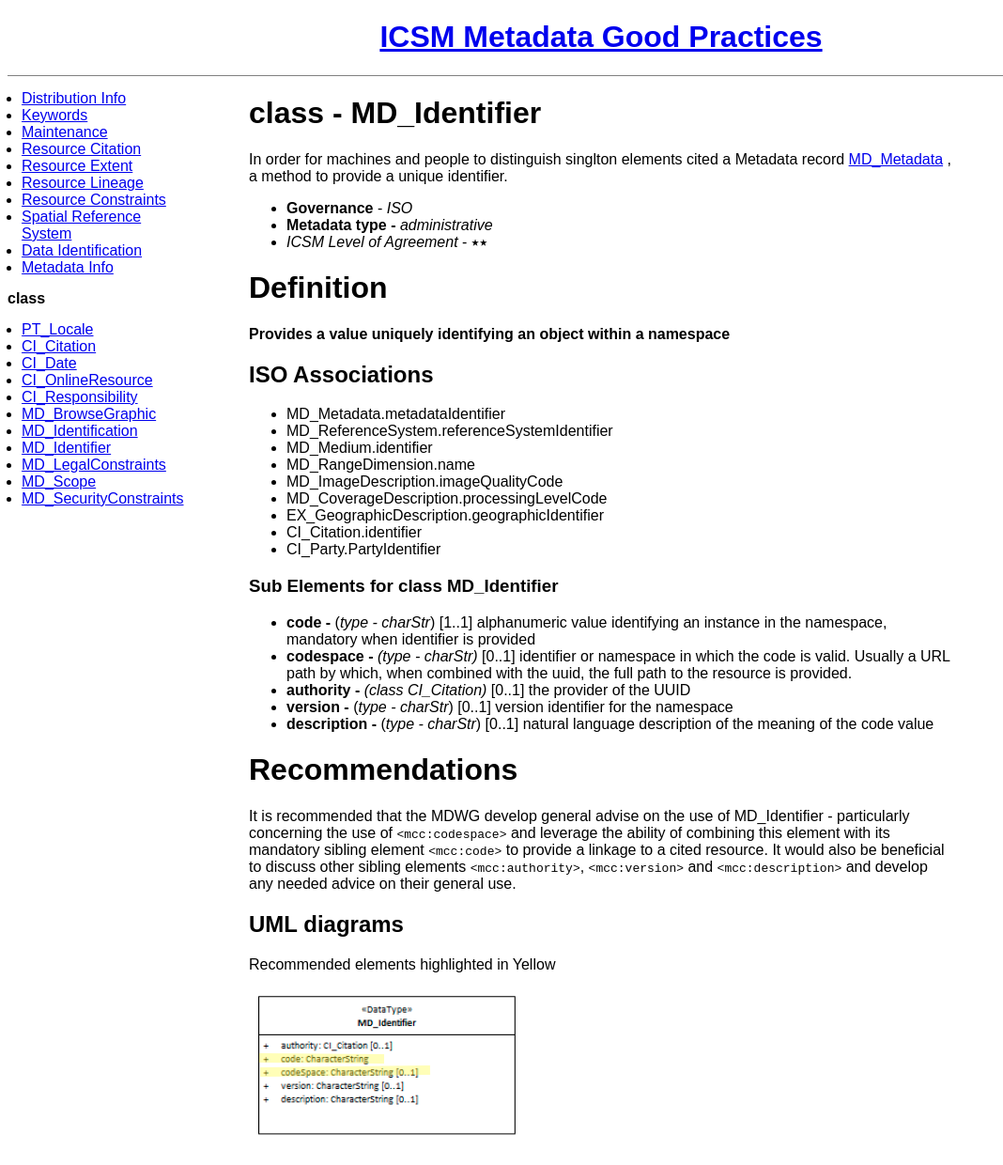
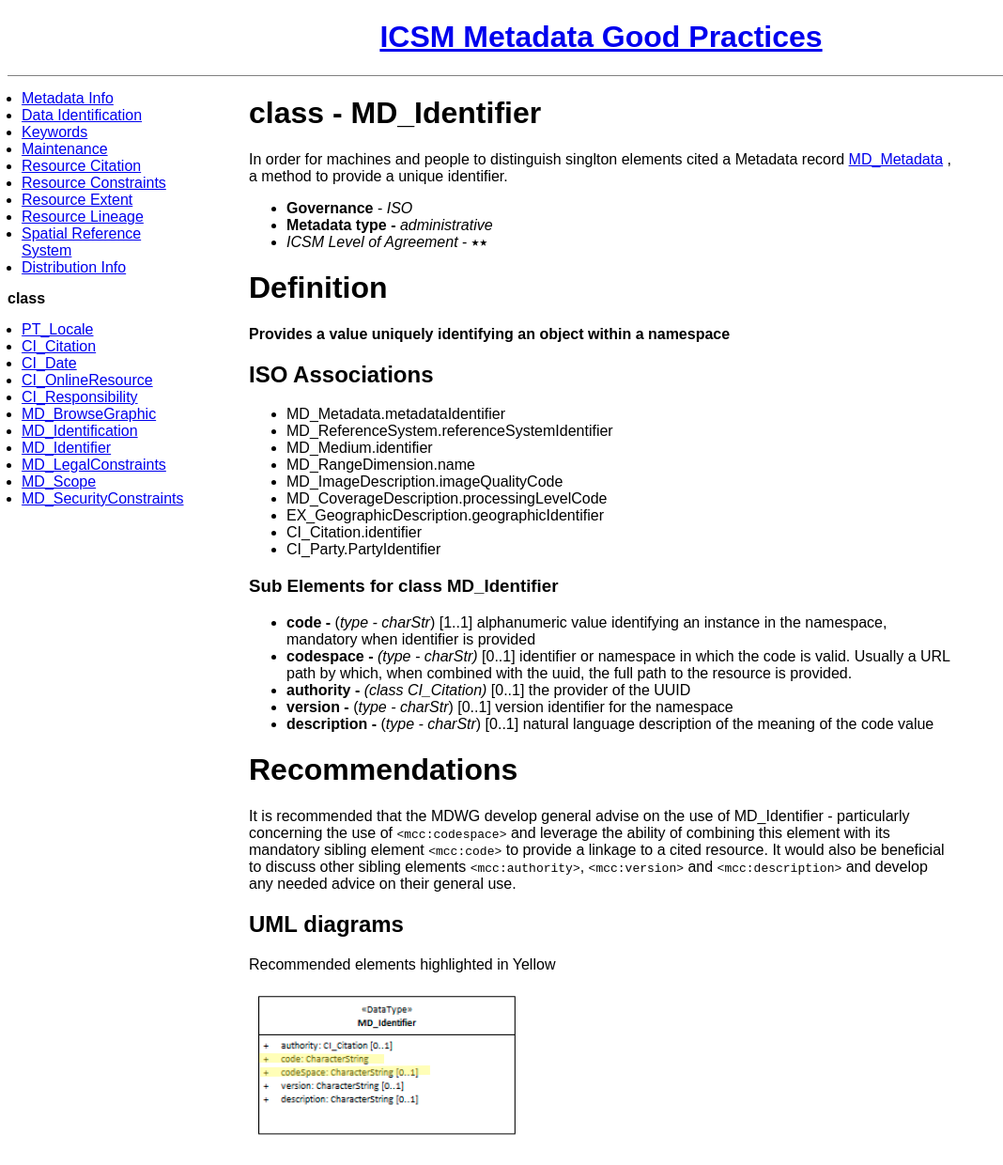
Before and after one commit to OpenWork-NZ/mdwg, a Jekyll site: the page built from _defs/class-MD_Identifier.md, in a window 1280 px wide. Shown: the whole page at 94% size, without its empty margins (0-1068 px from the left). Built offline with Jekyll 4.4.1, drawn with Linux system fonts in a browser that asks for light colours.

Commit message:
Attempted sorting fix
Abstract into own variable to get control flow right

```diff
--- a/_layouts/page.html
+++ b/_layouts/page.html
@@ -29,18 +29,19 @@
   </header>
 
   <aside>
-    <ul>{% for def in site.defs|sort:"rank" %}{% if def.type == "section" %}
+    {% assign defs = site.defs|sort:"rank" %}
+    <ul>{% for def in defs %}{% if def.type == "section" %}
       <li><a href="{{ def.url | relative_url }}">{{ def.title }}</a></li>
     {% endif %}{% endfor %}</ul>
 
     <h2>{{ page.section }}</h2>
-    <ul>{% for def in site.defs|sort:"rank" %}{% if def.section == page.section %}
+    <ul>{% for def in defs %}{% if def.section == page.section %}
       <li><a href="{{ def.url | relative_url }}">{{ def.title }}</a></li>
     {% endif %}{% endfor %}</ul>
 
     {% if page.section != "class" %}<details>
       <summary>Classes</summary>
-      <ul>{% for def in site.defs|sort:"rank" %}{% if def.type == "class" %}
+      <ul>{% for def in defs %}{% if def.type == "class" %}
         <li><a href="{{ def.url | relative_url }}">{{ def.title }}</a></li>
       {% endif %}{% endfor %}</ul>
     </details>{% endif %}
```
